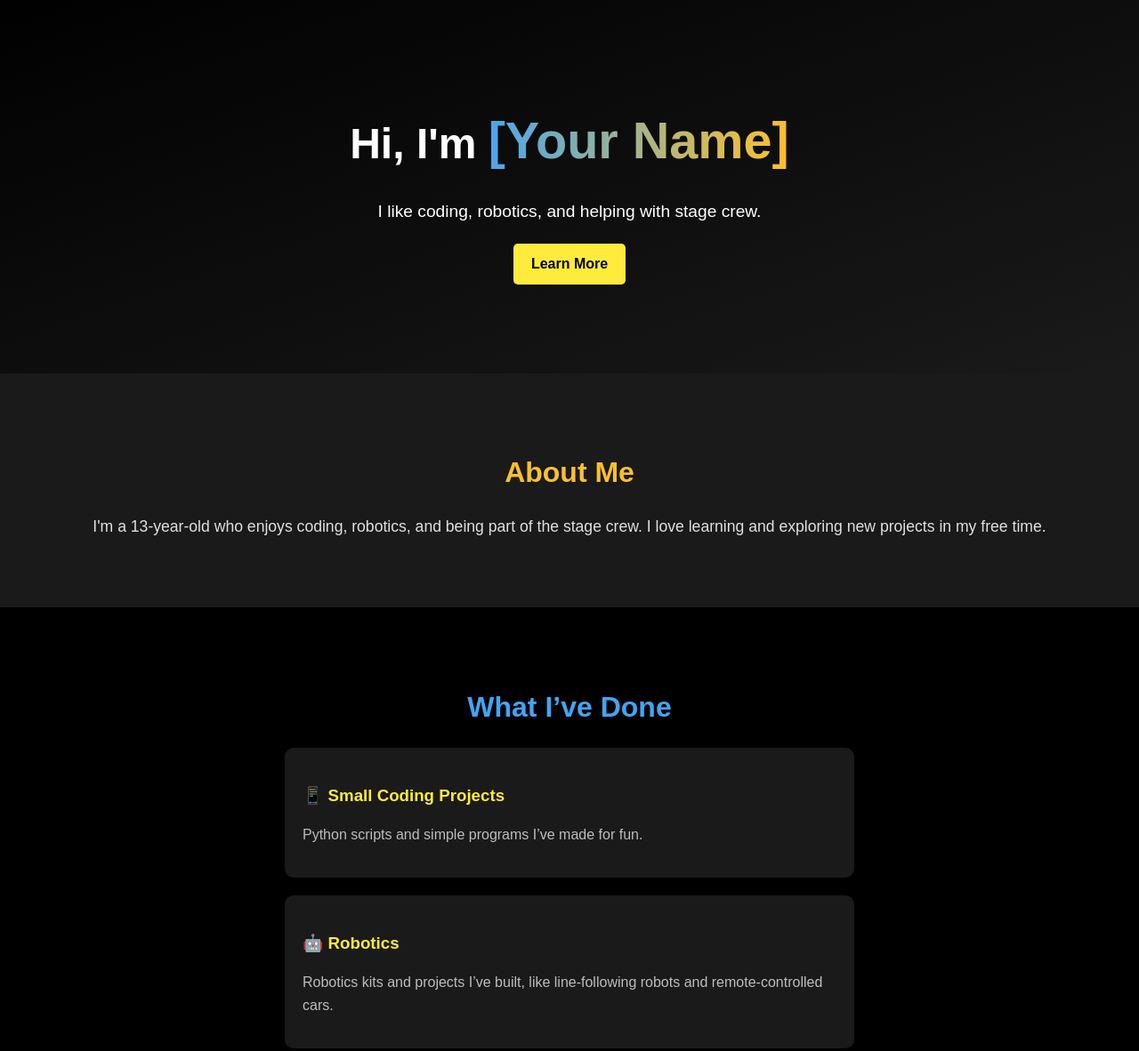
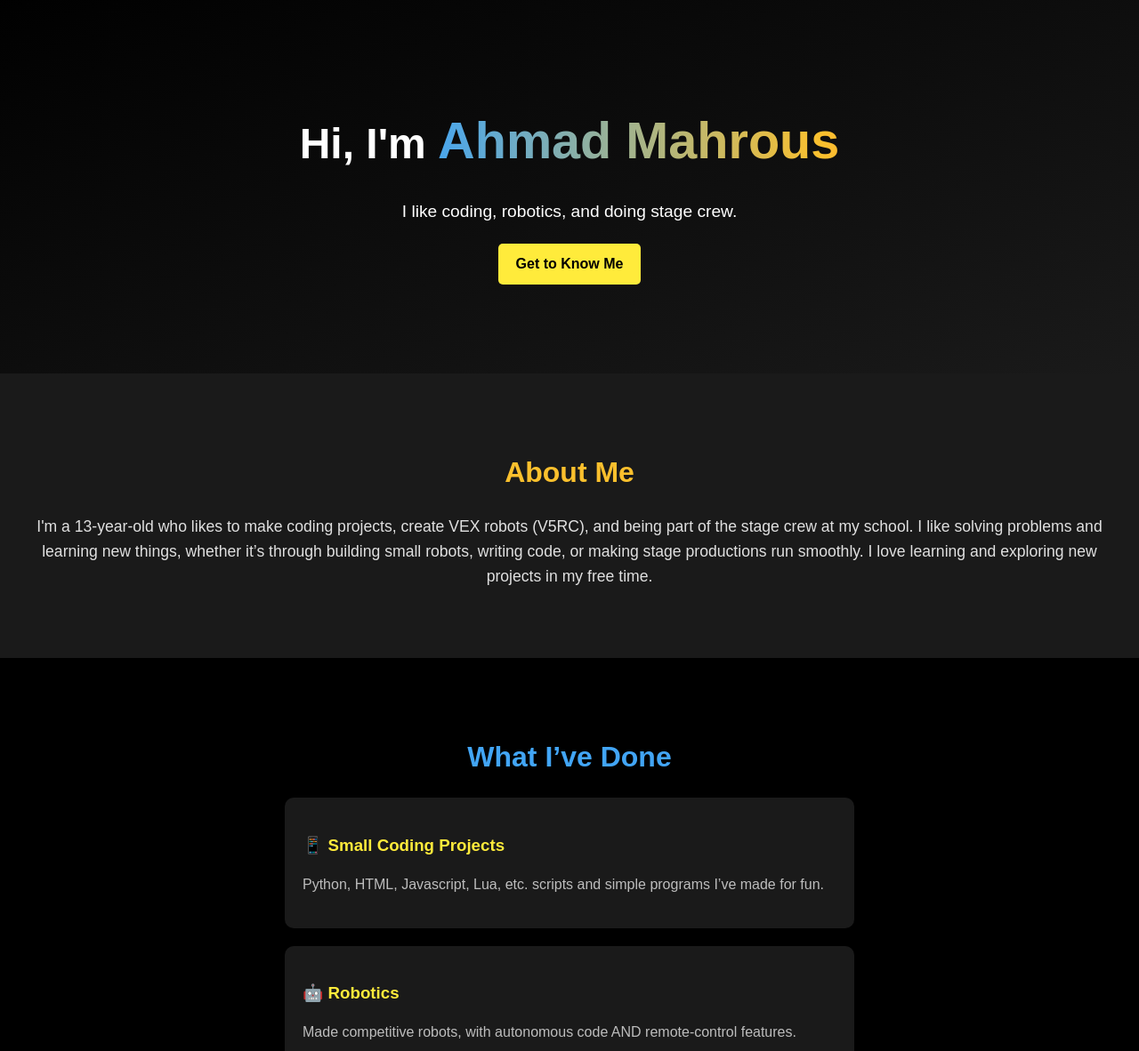
Before and after one commit to amah853/website, a plain HTML site: page index.html in a window 1280 px wide. Shown: the part 20-1202 px from the top of the page at 89% size. Drawn offline with nearby package versions, Linux system fonts and the light colour scheme.

Commit message:
Update index.html

```diff
--- a/index.html
+++ b/index.html
@@ -3,7 +3,7 @@
 <head>
   <meta charset="UTF-8">
   <meta name="viewport" content="width=device-width, initial-scale=1.0">
-  <title>[Your Name] | Dark Mode Portfolio</title>
+  <title>Ahmad Mahrous | Home</title>
   <link rel="stylesheet" href="styles.css">
   <script src="https://unpkg.com/scrollreveal"></script>
 </head>
@@ -11,19 +11,18 @@
   <!-- Header Section -->
   <header class="hero" id="home">
     <div class="container">
-      <h1>Hi, I'm <span class="highlight gradient-text">[Your Name]</span></h1>
-      <p>I like coding, robotics, and helping with stage crew.</p>
-      <a href="#about" class="btn">Learn More</a>
+      <h1>Hi, I'm <span class="highlight gradient-text">Ahmad Mahrous</span></h1>
+      <p>I like coding, robotics, and doing stage crew.</p>
+      <a href="#about" class="btn">Get to Know Me</a>
     </div>
   </header>
 
   <!-- About Section -->
   <section id="about" class="about">
     <div class="container">
-      <h2>About Me</h2>
+      <h2><span class="highlight gradient-text">About Me</span></h2>
       <p>
-        I'm a 13-year-old who enjoys coding, robotics, and being part of the stage crew.
-        I love learning and exploring new projects in my free time.
+        I'm a 13-year-old who likes to make coding projects, create VEX robots (V5RC), and being part of the stage crew at my school. I like solving problems and learning new things, whether it’s through building small robots, writing code, or making stage productions run smoothly. I love learning and exploring new projects in my free time.
       </p>
     </div>
   </section>
@@ -31,14 +30,14 @@
   <!-- Projects Section -->
   <section id="projects" class="projects">
     <div class="container">
-      <h2>What I’ve Done</h2>
+      <h2><span class="highlight gradient-text">What I’ve Done</span></h2>
       <div class="project">
         <h3>📱 Small Coding Projects</h3>
-        <p>Python scripts and simple programs I’ve made for fun.</p>
+        <p>Python, HTML, Javascript, Lua, etc. scripts and simple programs I’ve made for fun.</p>
       </div>
       <div class="project">
         <h3>🤖 Robotics</h3>
-        <p>Robotics kits and projects I’ve built, like line-following robots and remote-controlled cars.</p>
+        <p>Made competitive robots, with autonomous code AND remote-control features.</p>
       </div>
       <div class="project">
         <h3>🎭 Stage Crew</h3>
@@ -50,7 +49,7 @@
   <!-- Footer Section -->
   <footer id="footer">
     <div class="container">
-      <p>&copy; 2024 [Your Name] | Made with 💻 and ❤️</p>
+      <p>&copy; 2024 Ahmad Mahrous | Made with 💻 and ❤️</p>
     </div>
   </footer>
 
```
